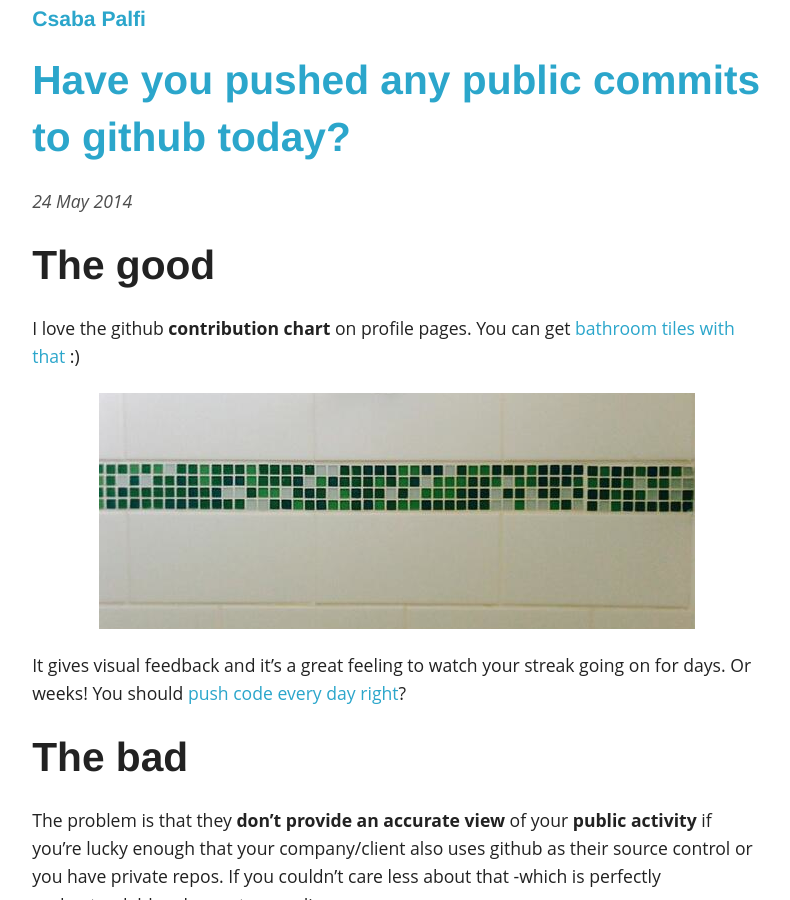
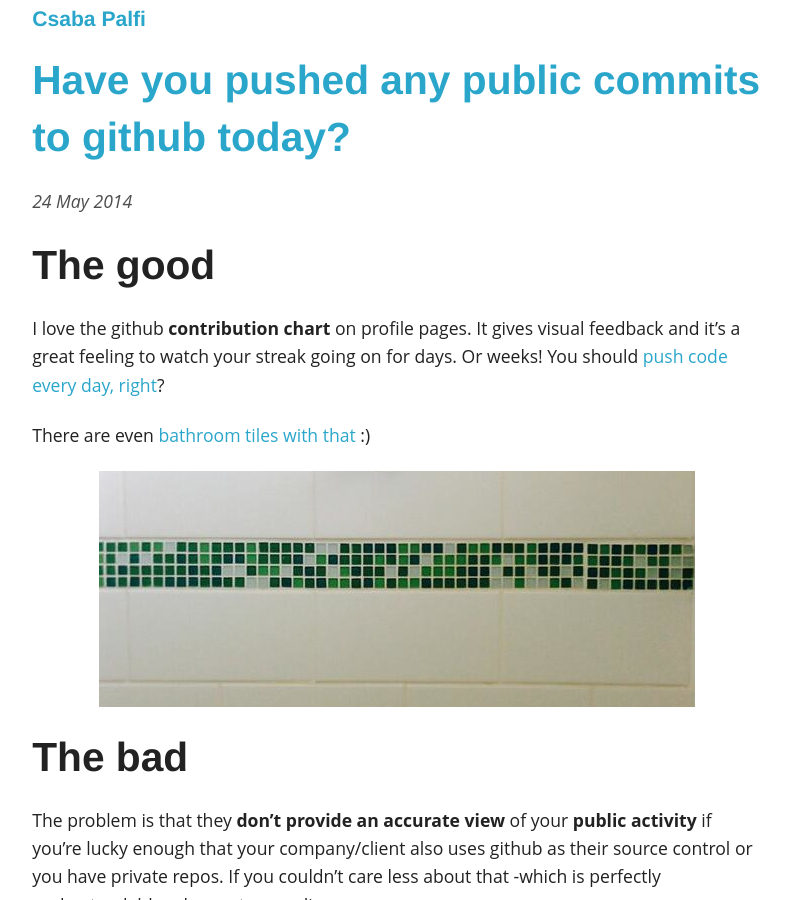
Before and after one commit to dublado/csabapalfi.github.io, a Jekyll site: the page built from _posts/2014-05-24-github-public-activity.md, in a window 1280 px wide and 900 px high. Shown: the whole window, without its empty margins (243-1033 px from the left). Built offline with Jekyll 4.4.1, drawn with Linux system fonts in a browser that asks for light colours; Markdown is read by kramdown in place of the engine named in the settings.

Commit message:
better intro for github activity post

```diff
--- a/_posts/2014-05-24-github-public-activity.md
+++ b/_posts/2014-05-24-github-public-activity.md
@@ -6,11 +6,11 @@ summary: "Check your 'real' public github activity with bash"
 
 ## The good
 
-I love the github **contribution chart** on profile pages. You can get [bathroom tiles with that](https://twitter.com/mrdougal/statuses/442929113733410816) :)
+I love the github **contribution chart** on profile pages. It gives visual feedback and it's a great feeling to watch your streak going on for days. Or weeks! You should [push code every day, right](http://ejohn.org/blog/write-code-every-day/)?
+
+There are even [bathroom tiles with that](https://twitter.com/mrdougal/statuses/442929113733410816) :)
 
 ![github activity shower](/assets/images/github_activity_shower.png)
-
-It gives visual feedback and it's a great feeling to watch your streak going on for days. Or weeks! You should [push code every day right](http://ejohn.org/blog/write-code-every-day/)?
 
 ## The bad
 
```
